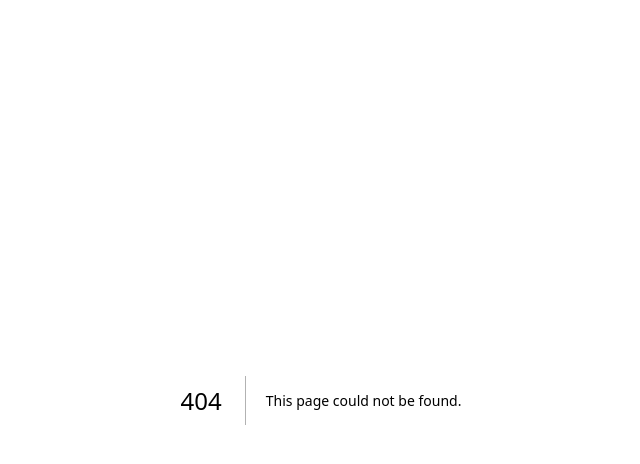
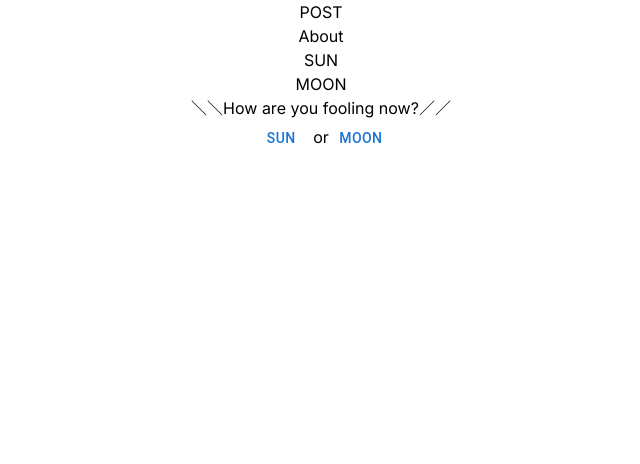
Before and after one commit to mayun1203/study, a Next.js app in the folder practice/: page /about in a window 1280 px wide. Before the commit this address had no page. Shown: the top 464 px of the page, without its empty margins (319-959 px from the left). Built offline with nearby package versions, Linux system fonts and the light colour scheme.

Commit message:
commit:ヘッダー途中

```diff
--- /dev/null
+++ b/practice/src/app/about/page.tsx
@@ -0,0 +1,14 @@
+import { SunButton } from "@/components/about";
+import { Header } from "@/components/common"
+
+export default function About(){
+  const title="＼＼How are you fooling now?／／"
+
+  return(
+    <div style={{textAlign:"center"}}>
+      <Header />
+      <h1>{title}</h1>
+      <SunButton />
+    </div>
+  );
+}
--- /dev/null
+++ b/practice/src/app/moon/page.tsx
@@ -0,0 +1,9 @@
+export default function Moon() {
+    const title = "MOON";
+
+    return (
+      <div>
+        <p>{title}</p>
+      </div>
+    );
+  }
--- /dev/null
+++ b/practice/src/app/sun/page.tsx
@@ -0,0 +1,12 @@
+import { NewPost } from "@/components/new_post";
+
+export default function Moon() {
+    const title = "MOON";
+
+    return (
+      <div>
+        <p>{title}</p>
+        <NewPost/>
+      </div>
+    );
+  }
--- /dev/null
+++ b/practice/src/components/about/index.tsx
@@ -0,0 +1,27 @@
+"use client";
+import { useRouter } from "next/navigation";
+import Button from '@mui/material/Button';
+
+export function SunButton() {
+  const { push } = useRouter();
+  const handleSunButton = () => {
+    const useConfirmed = window.confirm("本当に遷移しますか？");
+    if (useConfirmed) {
+      push("/sun");
+    }
+  };
+
+  const handleMoonButton = () => {
+    const useConfirmed = window.confirm("本当に遷移しますか？");
+    if (useConfirmed) {
+      push("/moon");
+    }
+  };
+
+  return (
+    <div>
+      <Button onClick={handleSunButton}>SUN</Button>or
+      <Button onClick={handleMoonButton}>MOON</Button>
+    </div>
+  );
+}
--- /dev/null
+++ b/practice/src/components/common/index.tsx
@@ -0,0 +1,26 @@
+import React from 'react';
+
+export function Header (){
+    return(
+        <header>
+            <h1 >POST</h1>
+            <nav>
+                <ul >
+                    <li>
+                        <p>About</p>
+                    </li>
+                    <li>
+                        <p>SUN</p>
+                    </li>
+                    <li>
+                        <p>MOON</p>
+                    </li>
+                </ul>
+            </nav>
+        </header>
+    );
+};
+
+// className='pt-10'
+
+export default Header;
--- /dev/null
+++ b/practice/src/components/new_post/index.tsx
@@ -0,0 +1,35 @@
+"use client"
+import { Button } from "@mui/material";
+import { useState } from "react";
+
+export function NewPost() {
+  const [post, setPost] = useState("");
+  const [postButton, setPostButton] = useState(false);
+
+  const onChangePostValue = (e: React.ChangeEvent<HTMLInputElement>) => {
+    setPost(e.target.value);
+  };
+
+
+
+
+  const onClickPostButton = () => {
+    if (!postButton) setPostButton(true);
+    if (postButton) setPostButton(false);
+  };
+
+  return (
+    <div className="pt-10">
+      <p>New aaaPost</p>
+      <form>
+        <input type="text" onChange={onChangePostValue} placeholder="入力して下さい" />
+        {/* <input type="file" multiple accept="image/jpeg. image/png" onChange={}>
+          image
+        </input> */}
+        <Button type="button" onClick={onClickPostButton}>
+          投稿
+        </Button>
+      </form>
+    </div>
+  );
+}
--- /dev/null
+++ b/practice/src/index.css
@@ -0,0 +1,3 @@
+@tailwind base;
+@tailwind components;
+@tailwind utilities;
--- /dev/null
+++ b/practice/tailwind.config.js
@@ -0,0 +1,10 @@
+/** @type {import('tailwindcss').Config} */
+module.exports = {
+  content: [
+    "./src/**/*.{js,jsx,ts,tsx}",
+  ],
+  theme: {
+    extend: {},
+  },
+  plugins: [],
+}
```
Also changed, not shown: practice/package.json (+13 -5 lines), practice/src/components/common/header.tsx (added, +26 -0 lines), practice/src/components/common/navigation.tsx (added), 1 other file (tests, documents, lock files or other folders).
